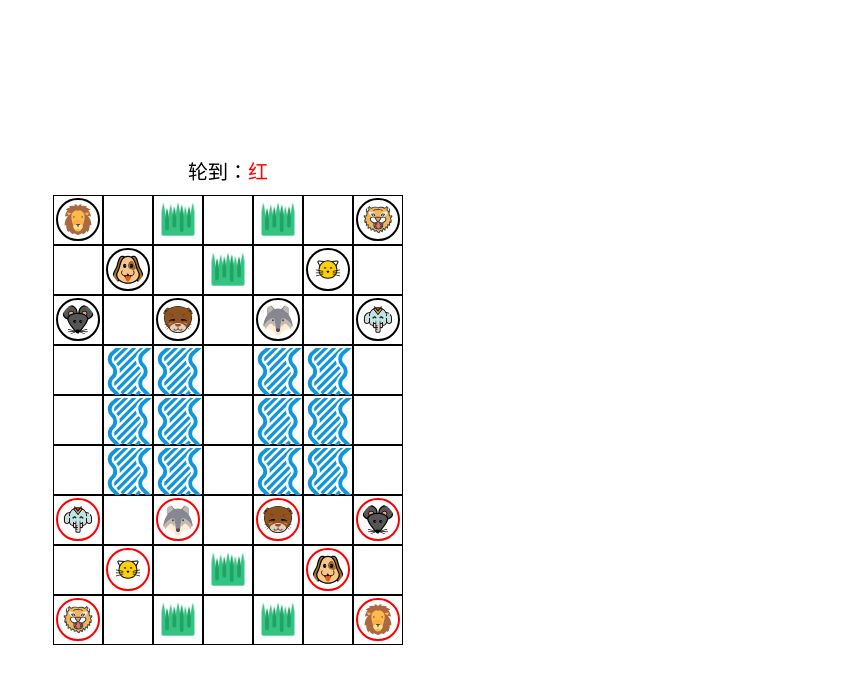
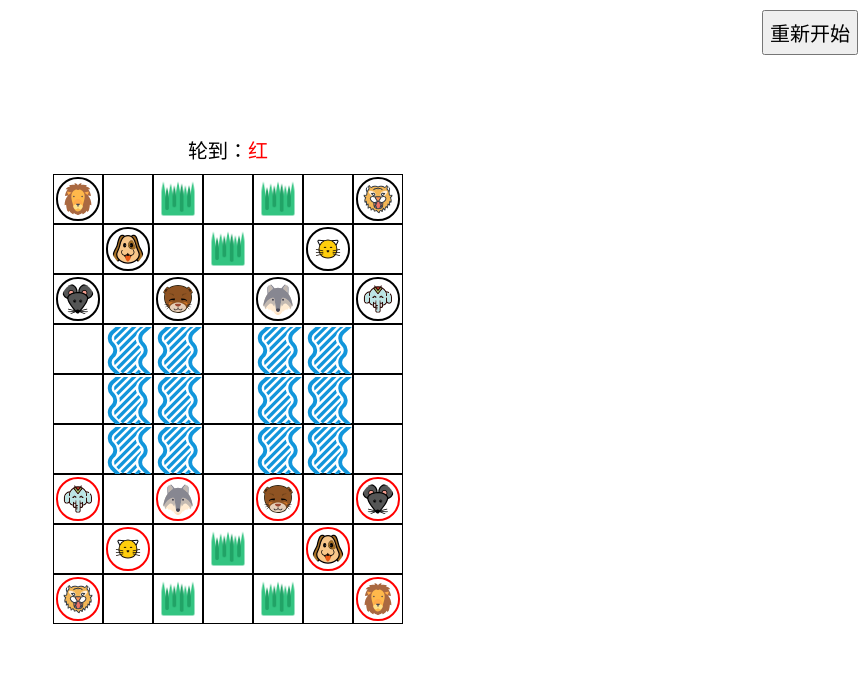
Before and after one commit to tanyanbo/animal-chess, a Vue app: page / in a window 1280 px wide. Shown: the top 684 px of the page, without its empty margins (412-1280 px from the left). Built offline with nearby package versions, Linux system fonts and the light colour scheme.

Commit message:
Fix lion cannot move bug

```diff
--- a/src/components/ChessBoard.vue
+++ b/src/components/ChessBoard.vue
@@ -137,7 +137,7 @@ function handleClickBox(index: number) {
     return
   }
 
-  if (clicked.value && highlight.value.includes(index)) {
+  if (clicked.value !== null && highlight.value.includes(index)) {
     if (checkGameOver(index)) {
       return
     }
--- a/src/components/GameScreen.vue
+++ b/src/components/GameScreen.vue
@@ -18,6 +18,9 @@ function restart() {
 
 <template>
   <div class="outer-container">
+    <div class="button-row">
+      <button @click="restart">重新开始</button>
+    </div>
     <p class="turn">
       <span>轮到：</span>
       <span :class="{ red: turn === '红' }">{{ turn }}</span>
@@ -28,9 +31,6 @@ function restart() {
       :key="chessBoardKey"
     />
     <p class="game-over-text" v-if="winner !== null">{{ winner }}方胜利!</p>
-    <button @click="restart" v-if="winner !== null" class="restart">
-      重新开始
-    </button>
   </div>
 </template>
 
@@ -39,8 +39,21 @@ function restart() {
   height: 100vh;
   display: flex;
   flex-direction: column;
-  justify-content: center;
   align-items: center;
+
+  .button-row {
+    display: flex;
+    justify-content: flex-end;
+    margin-bottom: 80px;
+    width: 100%;
+    padding-right: 10px;
+    padding-top: 10px;
+
+    button {
+      font-size: 2rem;
+      padding: 6px;
+    }
+  }
 
   .turn {
     margin-bottom: 10px;
```
